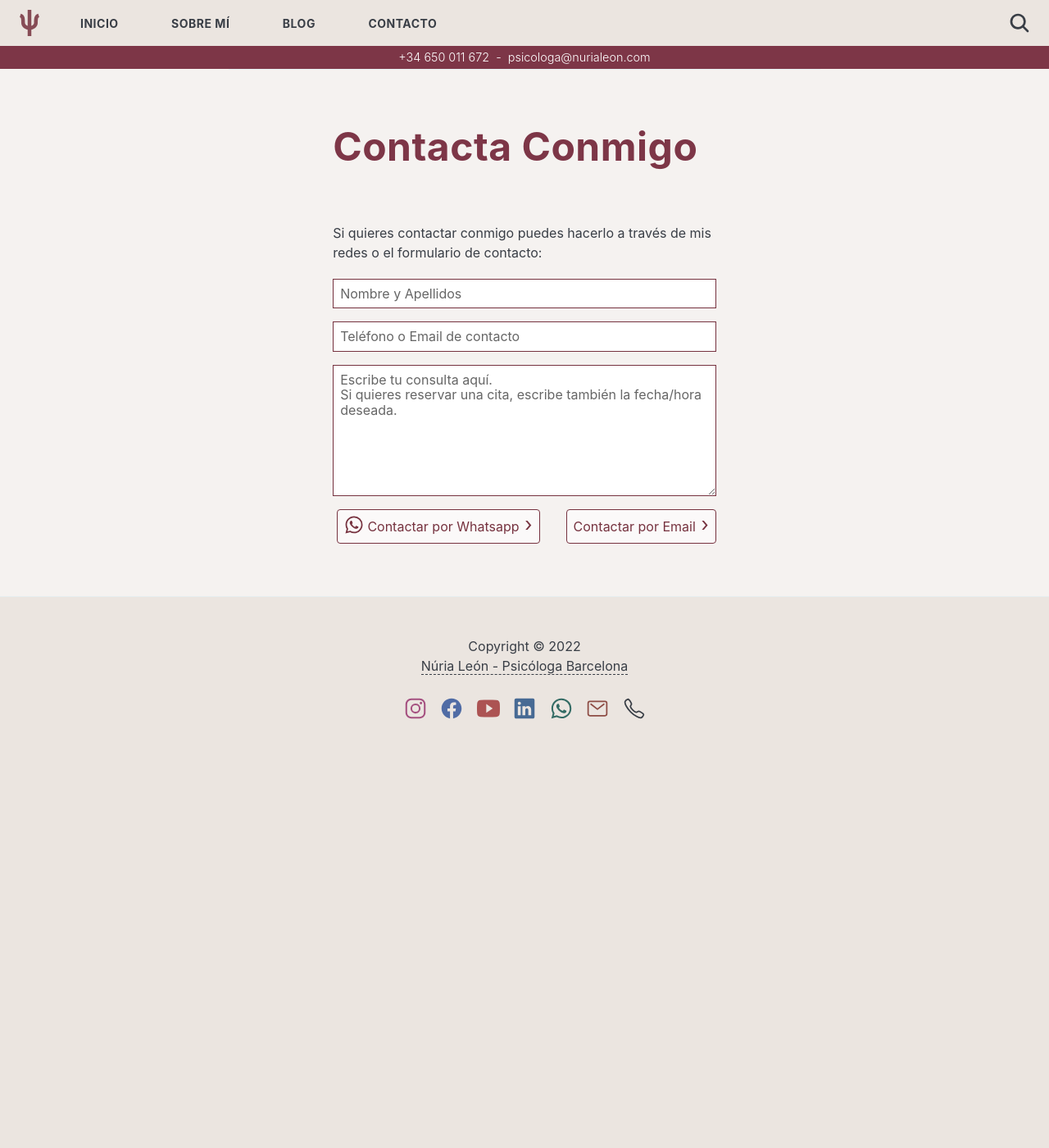
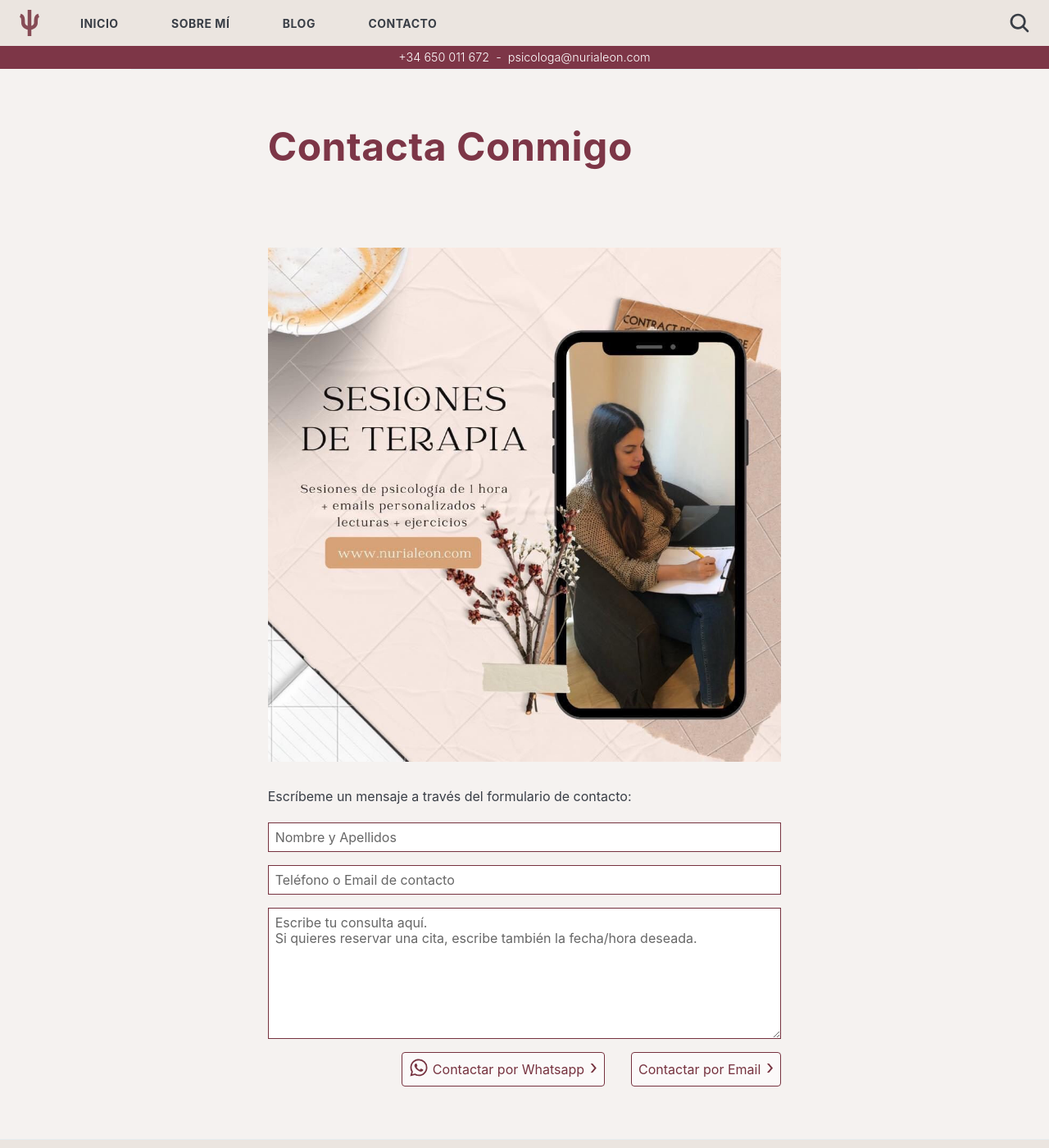
Before and after one commit to nurialeonsallent/nurialeon.com, a Jekyll site: the page built from _pages/contacto.md, in a window 1280 px wide and 1400 px high. Shown: the whole window at 82% size. Built offline with Jekyll 4.4.1, drawn with Linux system fonts in a browser that asks for light colours.

Commit message:
imagenes

```diff
--- a/_pages/contacto.md
+++ b/_pages/contacto.md
@@ -3,7 +3,8 @@ layout: page
 title: Contacta Conmigo
 permalink: /contacto/
 ---
+![Terapia psicológica]({{ site.baseurl }}/images/nurialeon_contacto.jpg)
 
-Si quieres contactar conmigo puedes hacerlo a través de mis redes o el formulario de contacto:
+Escríbeme un mensaje a través del formulario de contacto:
 
 {% include contact-form.html %}
```
Also changed, not shown: _pages/sobre-mi.md (+1 -1 lines), images/nurialeon_contacto.jpg (added), images/nurialeon_lateralidad.jpg.
